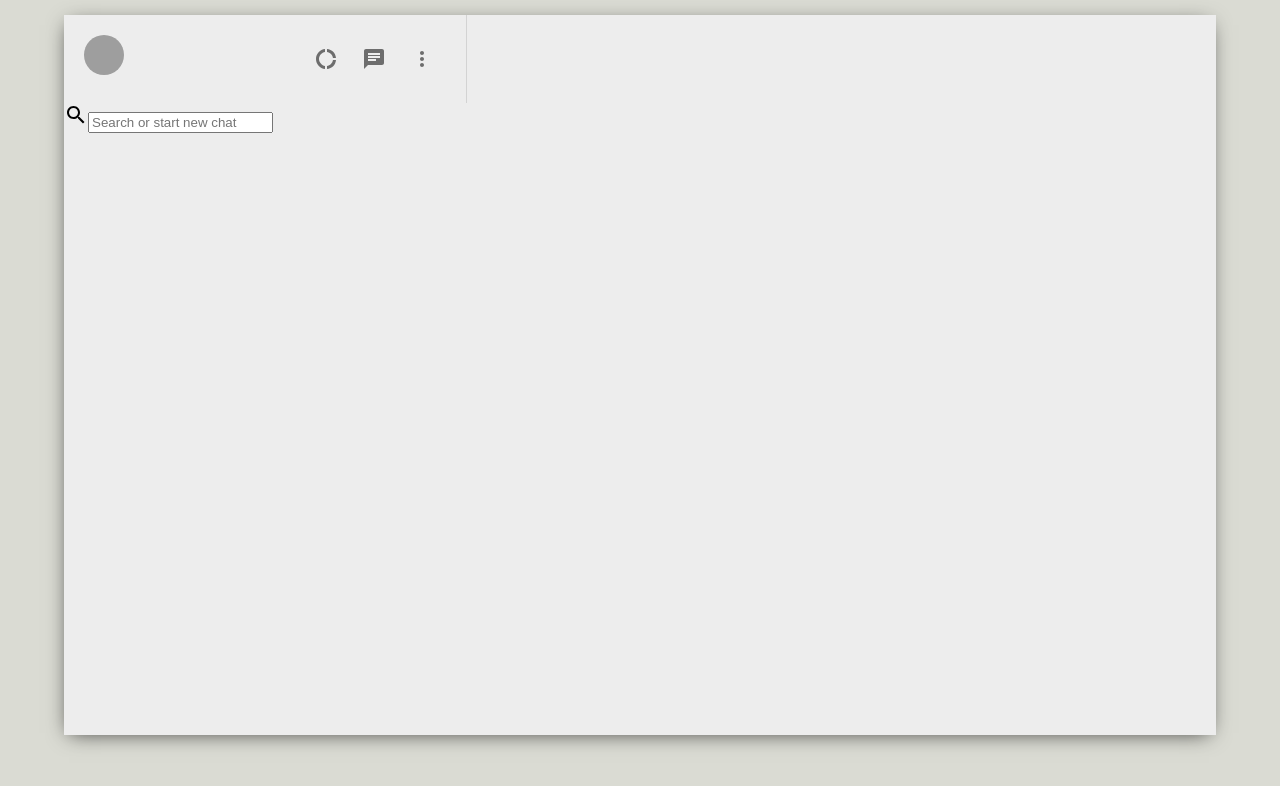
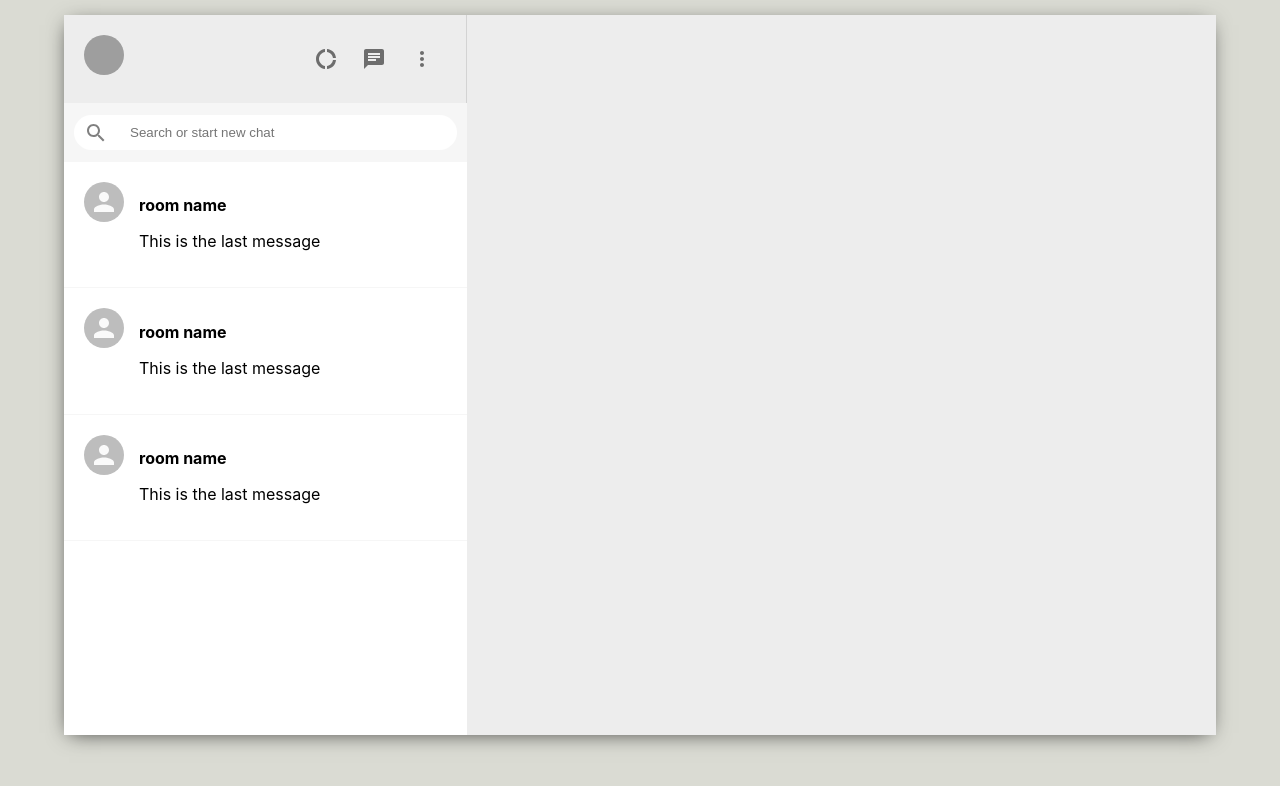
Before and after one commit to Aniket101299/whatsapp_clone, a React (Create React App) app in the folder whatsapp_frontend/: page / in a window 1280 px wide. Shown: the top 786 px of the page. Built offline with nearby package versions, Linux system fonts and the light colour scheme; grey boxes are pictures that could not be loaded.

Commit message:
sidebar chat implemented successfully by creating SidebarChat component

```diff
--- a/whatsapp_frontend/src/Sidebar.css
+++ b/whatsapp_frontend/src/Sidebar.css
@@ -20,3 +20,33 @@
     margin-left: 2vw;;
     font-size: 24px !important;
 }
+.sidebar_search{
+    display: flex;
+    align-items: center;
+    background-color: #f6f6f6;
+    height: 39px;
+    padding: 10px;
+}
+.sidebar_searchContainer{
+    display: flex;
+    align-items: center;
+    background-color: white;
+    width: 100%;
+    height: 35px;
+    border-radius: 20px;
+}
+.sidebar_searchContainer > .MuiSvgIcon-root{
+    color: gray;
+    padding: 10px;
+}
+
+.sidebar_searchContainer > input {
+    border: none;
+    outline-width: 0;
+    margin-left: 10px;
+}
+.sidebar_chats{
+    flex: 1;
+    background-color: white;
+    overflow: scroll;
+}
--- a/whatsapp_frontend/src/Sidebar.js
+++ b/whatsapp_frontend/src/Sidebar.js
@@ -5,6 +5,7 @@
 import ChatIcon from "@material-ui/icons/Chat";
 import MoreVertIcon from "@material-ui/icons/MoreVert";
 import { SearchOutlined } from "@material-ui/icons";
+import SidebarChat from './SidebarChat';
 
 function Sidebar() {
   return (
@@ -31,6 +32,12 @@
         </div>
       </div>
 
+      <div className='sidebar_chats'>
+        <SidebarChat />
+        <SidebarChat />
+        <SidebarChat />
+      </div>
+
     </div>
   )
 }
--- /dev/null
+++ b/whatsapp_frontend/src/SidebarChat.css
@@ -0,0 +1,16 @@
+.sidebarChat {
+    display: flex;
+    padding: 20px;
+    cursor: pointer;
+    border-bottom: 1px solid #f6f6f6;
+}
+.sidebarChat:hover {
+    background-color: #ebebeb;
+}
+.sidebarChat_info > h2 {
+    font-size: 16px;
+    margin-bottom: 8px;
+}
+.sidebarChat_info {
+    margin-left: 15px;
+}
--- /dev/null
+++ b/whatsapp_frontend/src/SidebarChat.js
@@ -0,0 +1,17 @@
+import { Avatar } from '@material-ui/core';
+import React from 'react';
+import "./SidebarChat.css";
+
+function SidebarChat() {
+  return (
+    <div className='sidebarChat'>
+      <Avatar />
+      <div className='sidebarChat_info'>
+        <h2>room name</h2>
+        <p>This is the last message</p>
+      </div>
+    </div>
+  )
+}
+
+export default SidebarChat;
```
